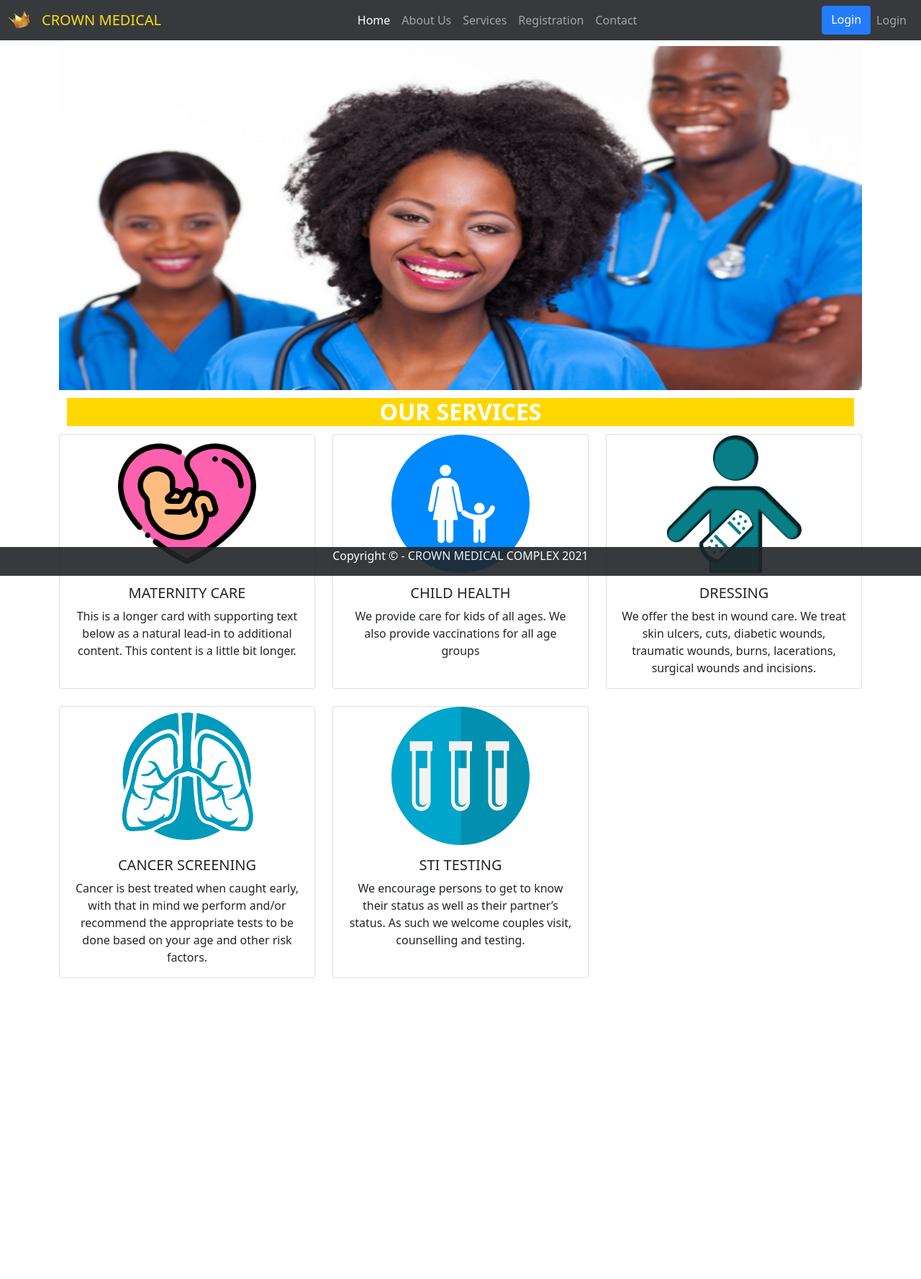
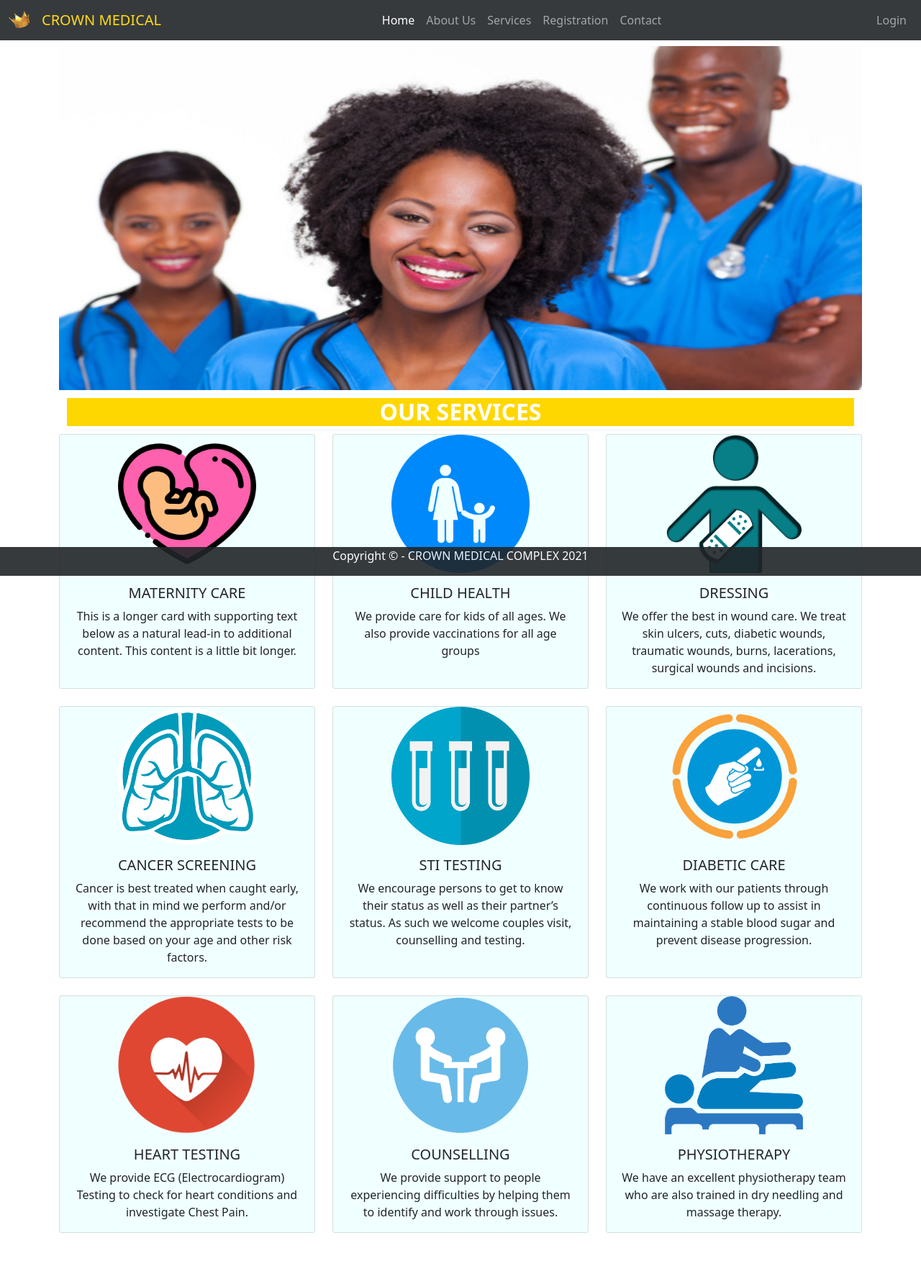
Before and after one commit to lemdoug/crownmedical, a PHP site: page /services.php in a window 1280 px wide. Shown: the whole page at 72% size. Before the commit the page ends 1359 px from the top, so only its background shows below. Run offline with PHP 8.4, Linux system fonts and the light colour scheme.

Commit message:
Services Page finished

```diff
--- a/includes/header.php
+++ b/includes/header.php
@@ -56,9 +56,6 @@
           <?php
               if(!isset($_SESSION["username"])){
           ?>
-          <a class="btn btn-primary" data-bs-toggle="offcanvas" href="login.php" role="button" aria-controls="offcanvasExample">
-            Login
-        </a>
           <a class="nav-item nav-link" href="login.php">Login</a>
 
           <!-- displays username of person logged in once login process has been completed -->
--- a/services.php
+++ b/services.php
@@ -11,6 +11,11 @@
     height: 15vw;
     object-fit: scale-down;
 }
+.card{
+background-color:azure;
+
+}
+}
 </style>
 
 
@@ -21,7 +26,7 @@
     </div>
 </div>
 
-<div class="row row-cols-1 row-cols-md-3 g-4">
+<div class="row row-cols-1 row-cols-md-3 g-4 back">
   <div class="col">
     <div class="card h-100">
       <img src="images/maternity.png" class="card-img-top" alt="Maternity care">
@@ -67,6 +72,42 @@
       </div>
     </div>
   </div>
+  <div class="col">
+    <div class="card h-100">
+      <img src="images/diabetictesting.png" class="card-img-top" alt="Diabetic Testing">
+      <div class="card-body text-center">
+        <h5 class="card-title">DIABETIC CARE</h5>
+        <p class="card-text text-center">We work with our patients through continuous follow up to assist in maintaining a stable blood sugar and prevent disease progression.</p>
+      </div>
+    </div>
+  </div>
+  <div class="col">
+    <div class="card h-100">
+      <img src="images/hearttest.png" class="card-img-top" alt="Heart Testing">
+      <div class="card-body text-center">
+        <h5 class="card-title">HEART TESTING</h5>
+        <p class="card-text text-center">We provide ECG (Electrocardiogram) Testing to check for heart conditions and investigate Chest Pain.</p>
+      </div>
+    </div>
+  </div>
+  <div class="col">
+    <div class="card h-100">
+      <img src="images/counselling.png" class="card-img-top" alt="Counselling">
+      <div class="card-body text-center">
+        <h5 class="card-title">COUNSELLING</h5>
+        <p class="card-text text-center">We provide support to people experiencing difficulties by helping them to identify and work through issues.</p>
+      </div>
+    </div>
+  </div>
+  <div class="col">
+    <div class="card h-100">
+      <img src="images/physiotherapy.png" class="card-img-top" alt="Physiotherapy">
+      <div class="card-body text-center">
+        <h5 class="card-title">PHYSIOTHERAPY</h5>
+        <p class="card-text text-center">We have an excellent physiotherapy team who are also trained in dry needling and massage therapy. </p>
+      </div>
+    </div>
+  </div>
 </div>
 
 <?php require_once 'includes/footer.php'?>
```
Also changed, not shown: images/counselling.png (added), images/physiotherapy.png (added).
